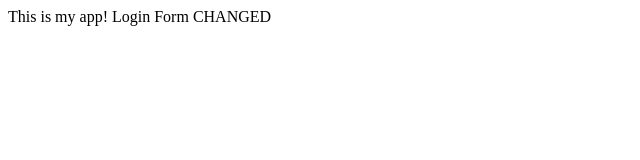
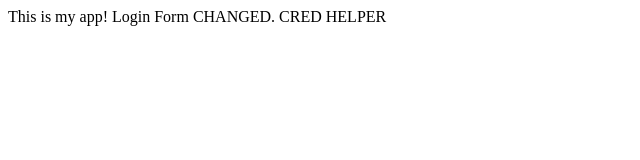
Before and after one commit to Uppi1i/myappsample, a plain HTML site: page index.html in a window 1280 px wide. Shown: the whole page, without its empty margins (0-640 px from the left). Drawn offline with Linux system fonts and the light colour scheme.

Commit message:
Testing Password

```diff
--- a/index.html
+++ b/index.html
@@ -5,6 +5,6 @@
 	<body>
 	  This is my app!
 	  Login Form
-	  CHANGED
+	  CHANGED. CRED HELPER
 	</body>
 </html>
```
